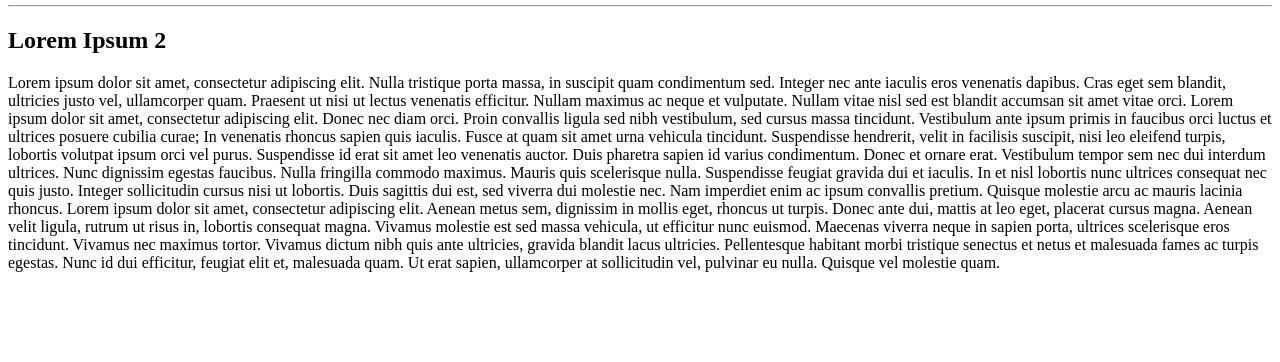
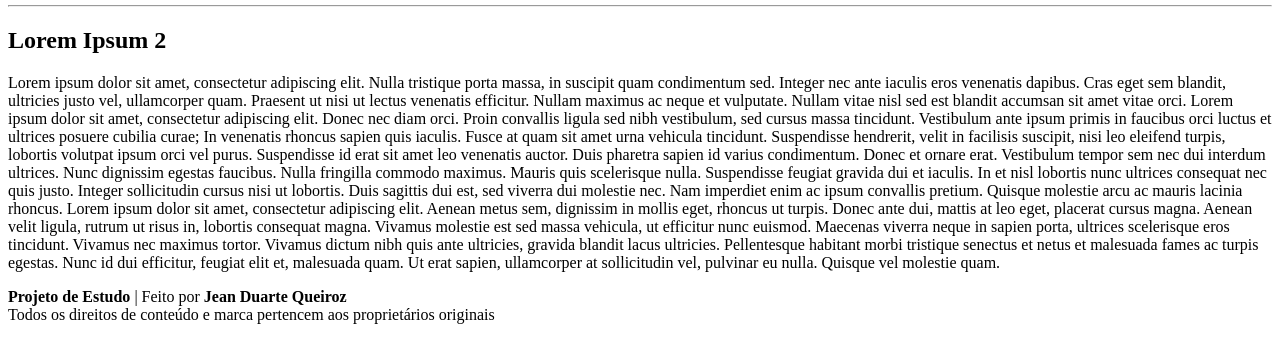
Before and after one commit to JeanDuarteQueiroz/hunterxsite, a plain HTML site: page wikihunter.html in a window 1280 px wide. Shown: the part 148-510 px from the top of the page. Drawn offline with Linux system fonts and the light colour scheme.

Commit message:
Adição do footer e ajuste visual no footer

```diff
--- a/wikihunter.html
+++ b/wikihunter.html
@@ -50,7 +50,7 @@
 
              </div>
 
-             <div class="container-block-texto">
+             <div class="container-block-text">
 
                 <h2> Lorem Ipsum 2 </h2>
 
@@ -66,6 +66,15 @@
 
          </div> <!-- main -->
 
+         <div class="footer">
+
+            <p class="footer-text">
+                <strong>Projeto de Estudo</strong> | Feito por <b>Jean Duarte Queiroz</b><br>
+                Todos os direitos de conteúdo e marca pertencem aos proprietários originais
+            </p>
+
+         </div>
+
     </div> <!-- container-all-->
 
 </body>
```
Also changed, not shown: index.html (+1 -4 lines).
